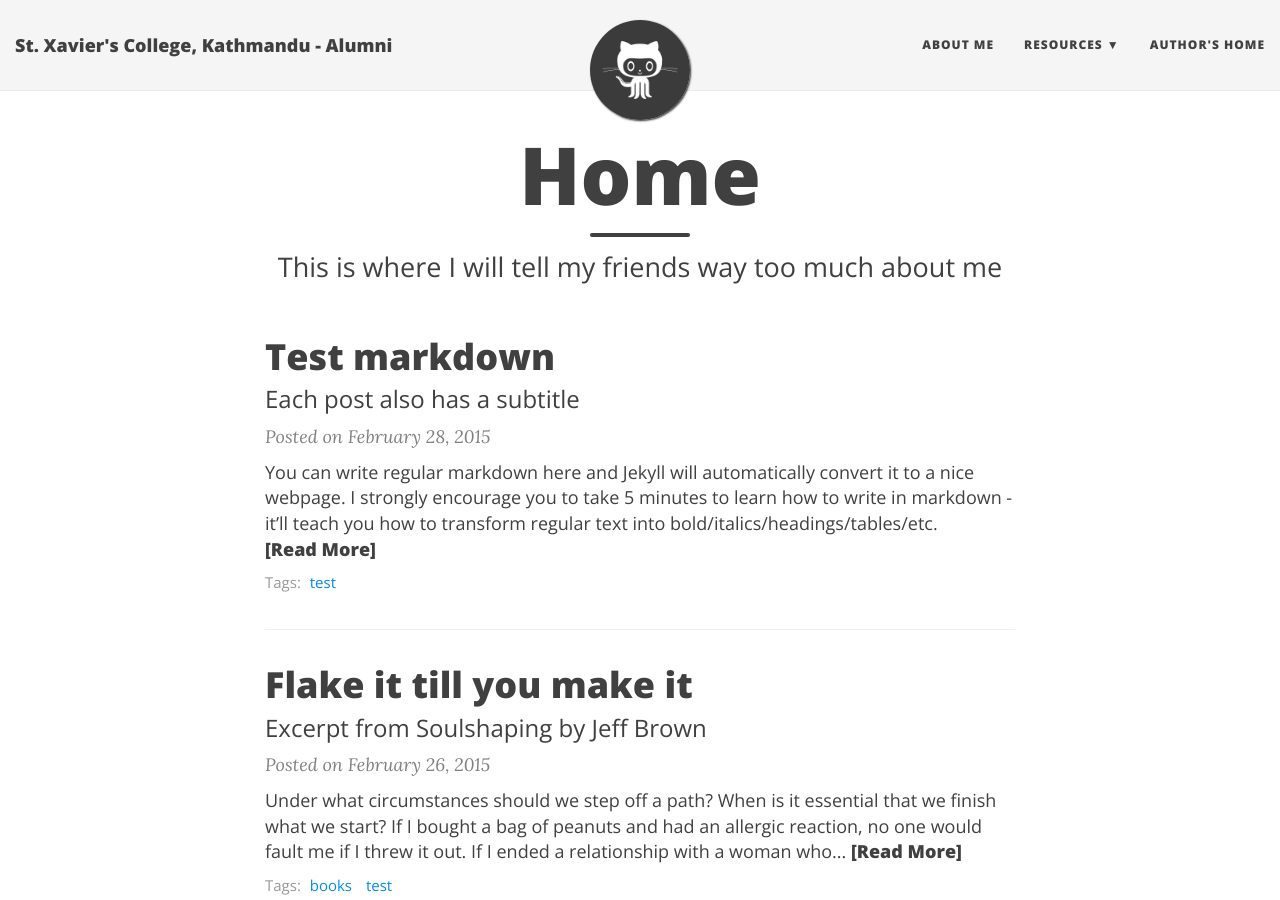
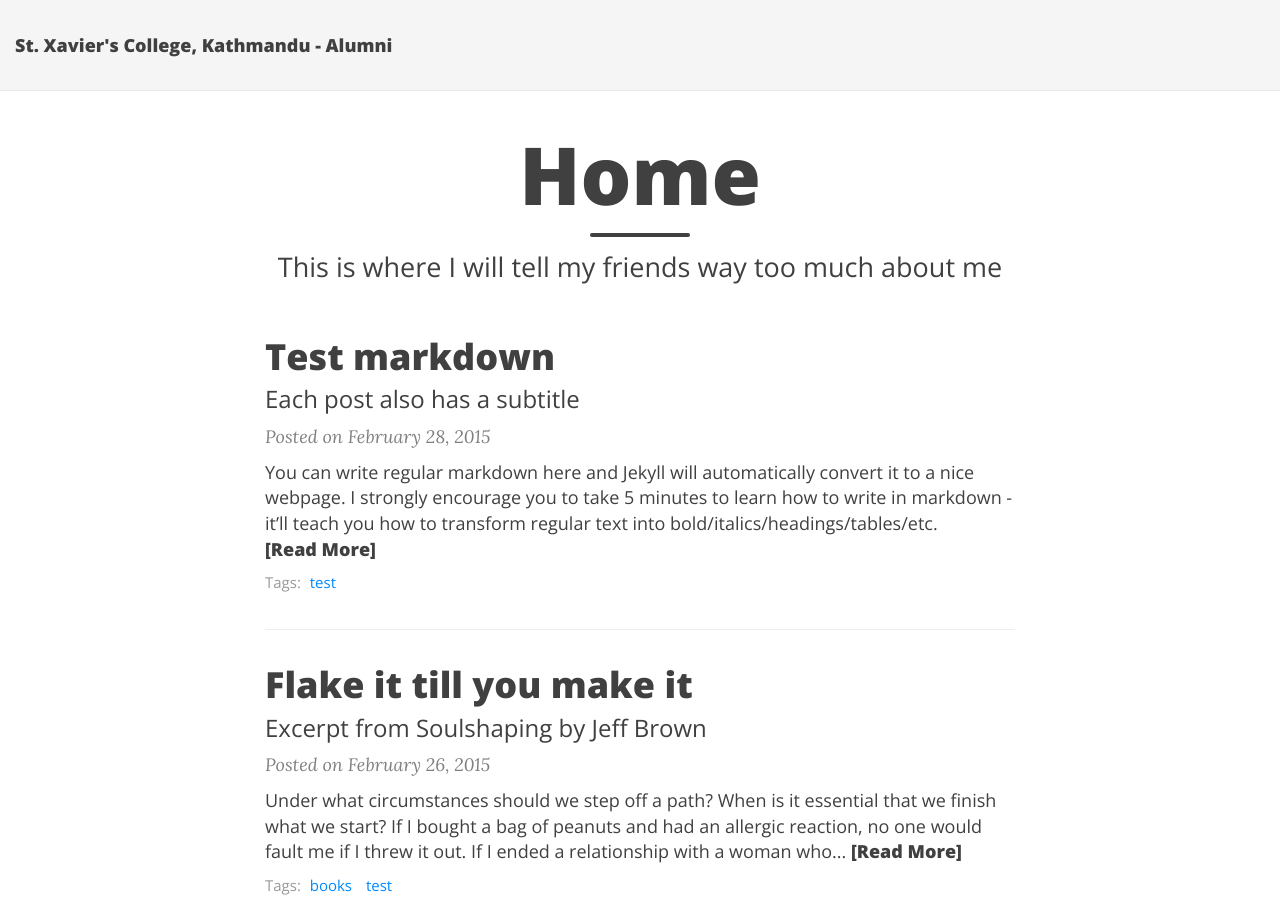
Before and after one commit to aalooksth/sxcalumni, a Jekyll site: the page built from index.html, in a window 1280 px wide and 900 px high. Built offline with Jekyll 4.4.1, drawn with Linux system fonts in a browser that asks for light colours; nearby versions of some CDN libraries; the list of posts is cut into pages by our own code; some of the changed lines change nothing that is shown.

Commit message:
Update _config.yml

```diff
--- a/_config.yml
+++ b/_config.yml
@@ -17,22 +17,22 @@ baseurl: ""
 title: St. Xavier's College, Kathmandu - Alumni
 
 # Short description of your site
-description: A virtual proof that name is awesome!
+description: Once a Xavierian, Always a Xavierian!
 
 # --- Navigation bar options --- #
 
 # List of links in the navigation bar
 navbar-links:
-  About Me: "aboutme"
-  Resources:
-    - Beautiful Jekyll: "http://deanattali.com/beautiful-jekyll/"
-    - Learn markdown: "http://www.markdowntutorial.com/"
-    - GitHub Pages: "https://pages.github.com/"
-  Author's home: "http://deanattali.com"
+  # About Me: "aboutme"
+  # Resources:
+  #   - Beautiful Jekyll: "http://deanattali.com/beautiful-jekyll/"
+  #   - Learn markdown: "http://www.markdowntutorial.com/"
+  #   - GitHub Pages: "https://pages.github.com/"
+  # Author's home: "http://deanattali.com"
 
 # Image to show in the navigation bar - image must be a square (width = height)
 # Remove this parameter if you don't want an image in the navbar
-avatar: "/img/avatar-icon.png"
+# avatar: "/img/avatar-icon.png"
 
 # If you want to have an image logo in the top-left corner instead of the title text,
 # then specify the following parameter
```
